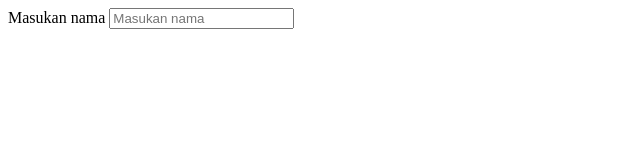
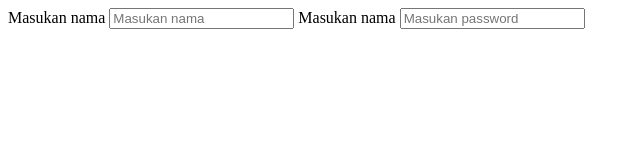
Before and after one commit to skytria/jual-beli-orang-bekasi, a plain HTML site: page index.html in a window 1280 px wide. Shown: the whole page, without its empty margins (0-640 px from the left). Drawn offline with Linux system fonts and the light colour scheme.

Commit message:
update index.html

```diff
--- a/index.html
+++ b/index.html
@@ -13,7 +13,8 @@
       <div class="login-page">
         <label>Masukan nama</label>
         <input type = "text" placeholder="Masukan nama">
-
+        <label>Masukan nama</label>
+        <input type = "password" placeholder="Masukan password">
       </div>
     </div>
   </div>
```
